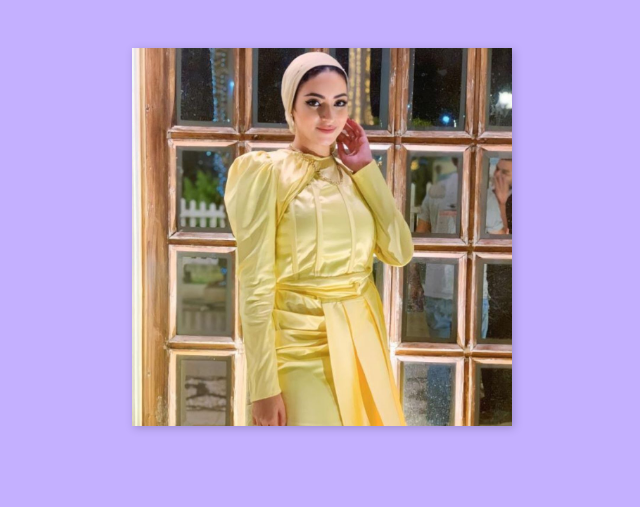
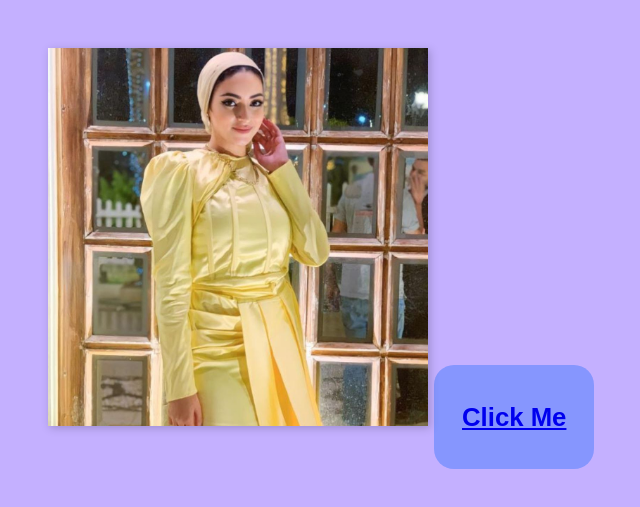
Before and after one commit to Yaya01111/Happy-birthday, a plain HTML site: page click me.html in a window 1280 px wide. Shown: the part 109-616 px from the top of the page, without its empty margins (318-958 px from the left). Drawn offline with Linux system fonts and the light colour scheme.

Commit message:
Update click me.html

```diff
--- a/click me.html
+++ b/click me.html
@@ -5,6 +5,21 @@
     <meta name="viewport" content="width=device-width, initial-scale=1.0">
     <title>happy birthday ya m3almy 🥳🥰🤍</title>
     <style>
+      .button {
+    background-color: #8696FE; /* Set the background color */
+    display: inline-block;
+    border-radius: 20px;
+    border: none; /* Remove borders */
+    color: white; /* Set text color */
+    padding: 12px 28px; /* Set padding */
+    text-align: center; /* Center align text */
+    text-decoration: none; /* Remove underline */
+    display: inline-block; /* Display as inline block */
+    font-size: 22px; /* Set font size */
+    margin: 4px 2px; /* Set margin */
+    cursor: pointer; /* Add cursor pointer on hover */
+  }
+
 
         body {
     background-color: #C4B0FF;
@@ -33,6 +48,8 @@
 <body>
     <h1>happy birthday ya m3almy 🥳🥰🤍</h1>
     <img src="./photo_2023-07-06_23-51-08.jpg" id="photo">
+    <button class="button"> <a href="./Click-Me.html"><h3><strong>Click Me</strong></h3></a></button>
+
 
 </body>
 </html>
```
